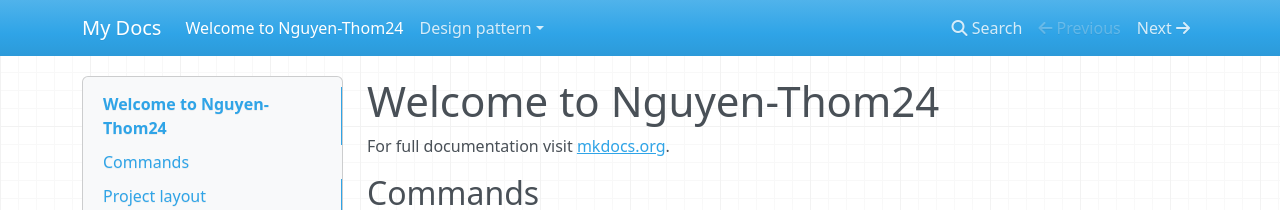
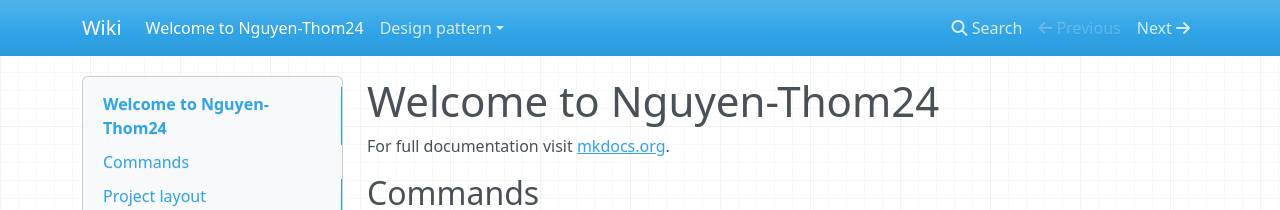
Before and after one commit to nguyen-thom/wiki, an MkDocs documentation site: the page built from docs/index.md, in a window 1280 px wide. Shown: the top 210 px of the page. Built offline with MkDocs 1.6.1, drawn with Linux system fonts in a browser that asks for light colours; nearby versions of some CDN libraries.

Commit message:
commit mkdocs

```diff
--- a/mkdocs.yml
+++ b/mkdocs.yml
@@ -1 +1 @@
-site_name: My Docs
+site_name: Wiki
```
